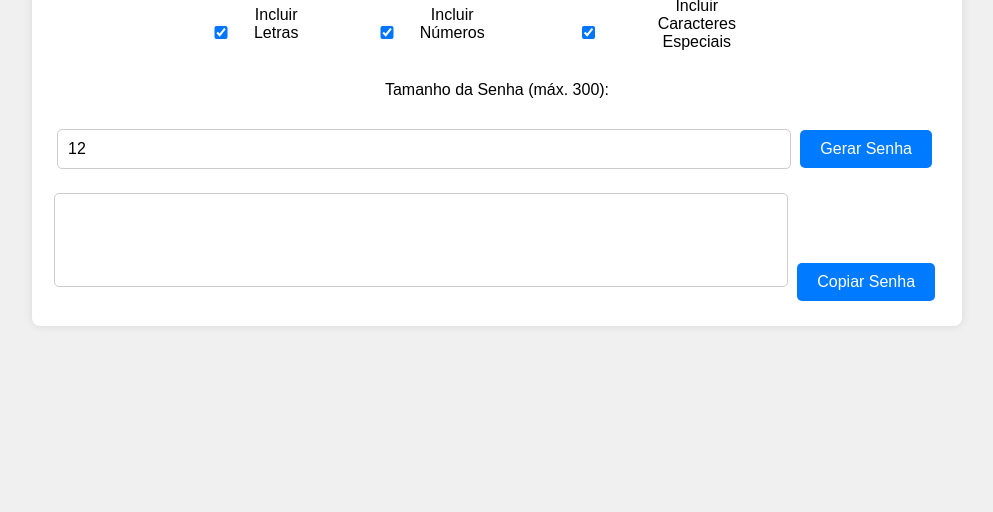
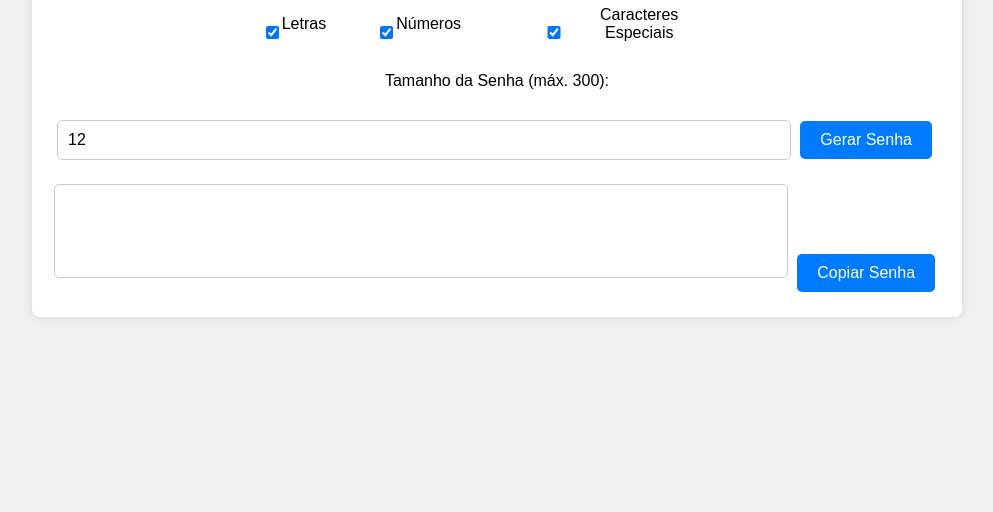
Before and after one commit to viccttor/gerador-de-senhas-gitHubPages, a plain HTML site: page index.html in a window 1280 px wide. Shown: the part 288-800 px from the top of the page, without its empty margins (143-1136 px from the left). Drawn offline with Linux system fonts and the light colour scheme.

Commit message:
feat: Alterado nome do botão

```diff
--- a/index.html
+++ b/index.html
@@ -10,9 +10,9 @@
     <div class="container">
         <h1>Gerador de Senhas</h1>
         <div class="options">
-            <label><input type="checkbox" id="include-letters" checked> Incluir Letras</label>
-            <label><input type="checkbox" id="include-numbers" checked> Incluir Números</label>
-            <label><input type="checkbox" id="include-special" checked> Incluir Caracteres Especiais</label>
+            <label><input type="checkbox" id="include-letters" checked> Letras</label>
+            <label><input type="checkbox" id="include-numbers" checked> Números</label>
+            <label><input type="checkbox" id="include-special" checked> Caracteres Especiais</label>
         </div>
         <label for="length">Tamanho da Senha (máx. 300):</label>
         <input type="number" id="length" value="12" min="1" max="300">
```
